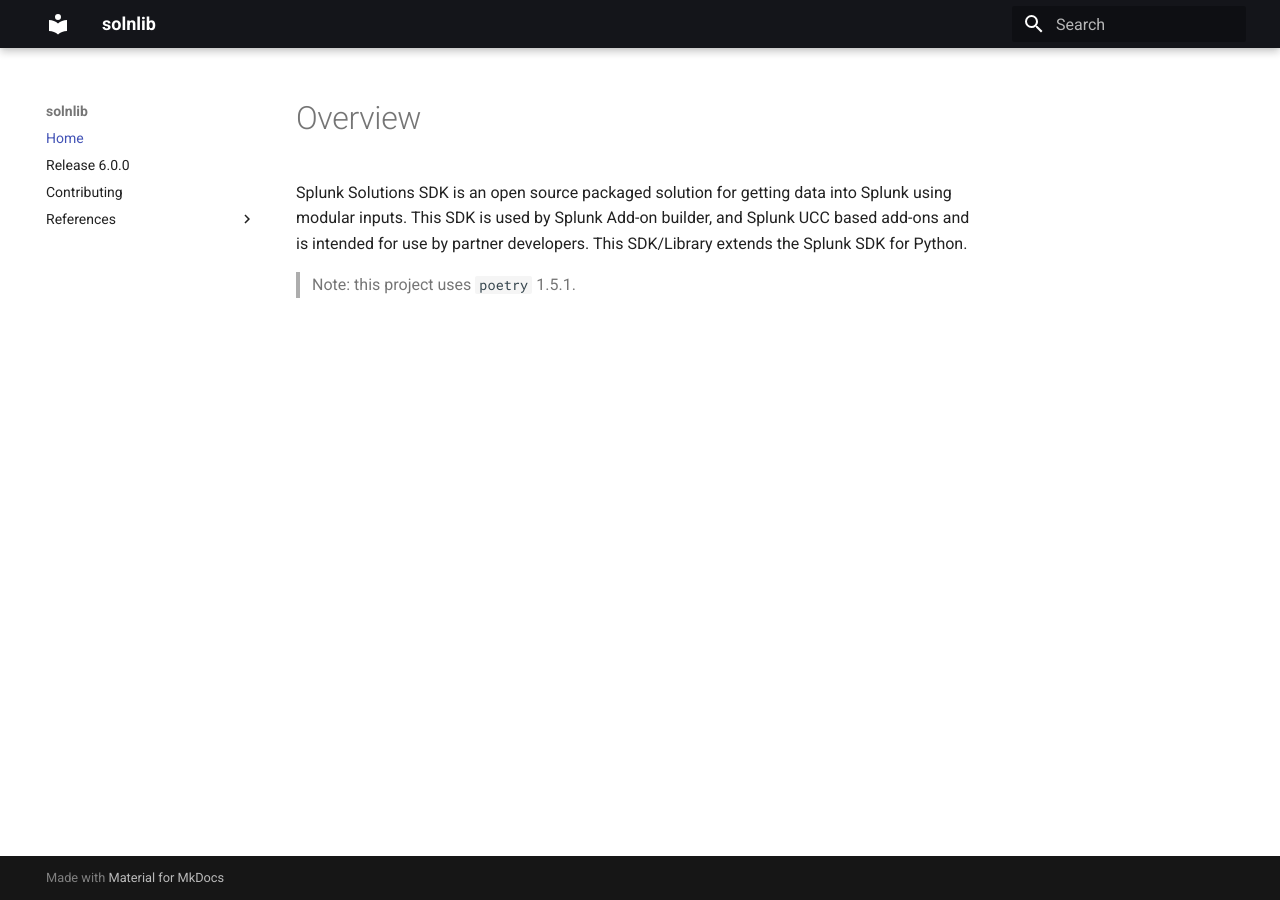
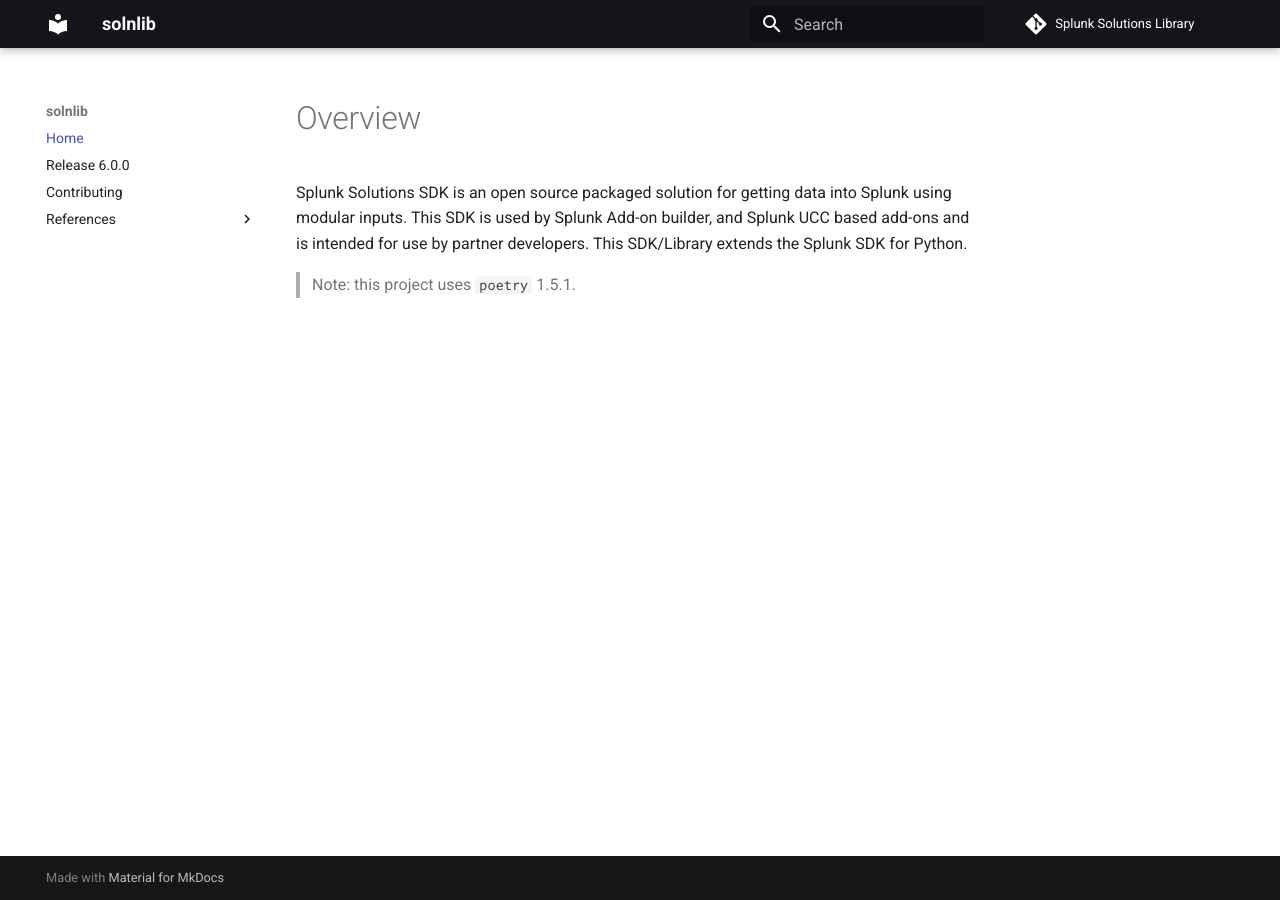
Before and after one commit to splunk/addonfactory-solutions-library-python, an MkDocs documentation site: the page built from docs/index.md, in a window 1280 px wide. Built offline with MkDocs 1.6.1 and Material for MkDocs 9.7.7, drawn with Linux system fonts in a browser that asks for light colours; comment, search, counter and statistics services are not loaded.

Commit message:
docs: additional metadata

```diff
--- a/mkdocs.yml
+++ b/mkdocs.yml
@@ -1,4 +1,11 @@
 site_name: solnlib
+site_author: Splunk
+site_url: "https://splunk.github.io/solnlib/"
+edit_uri: "tree/main/docs/"
+remote_branch: gh-pages
+
+repo_name: Splunk Solutions Library
+repo_url: "https://github.com/splunk/addonfactory-solutions-library-python"
 
 theme:
   name: "material"
```
